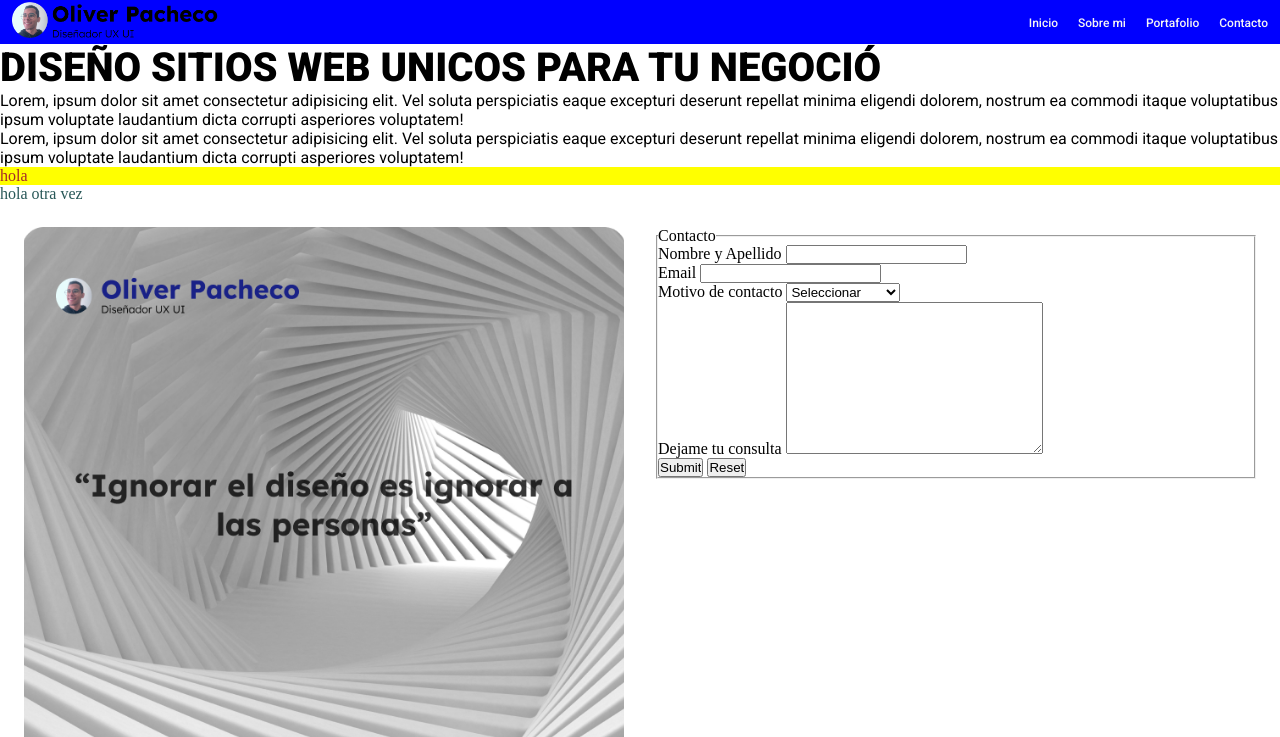
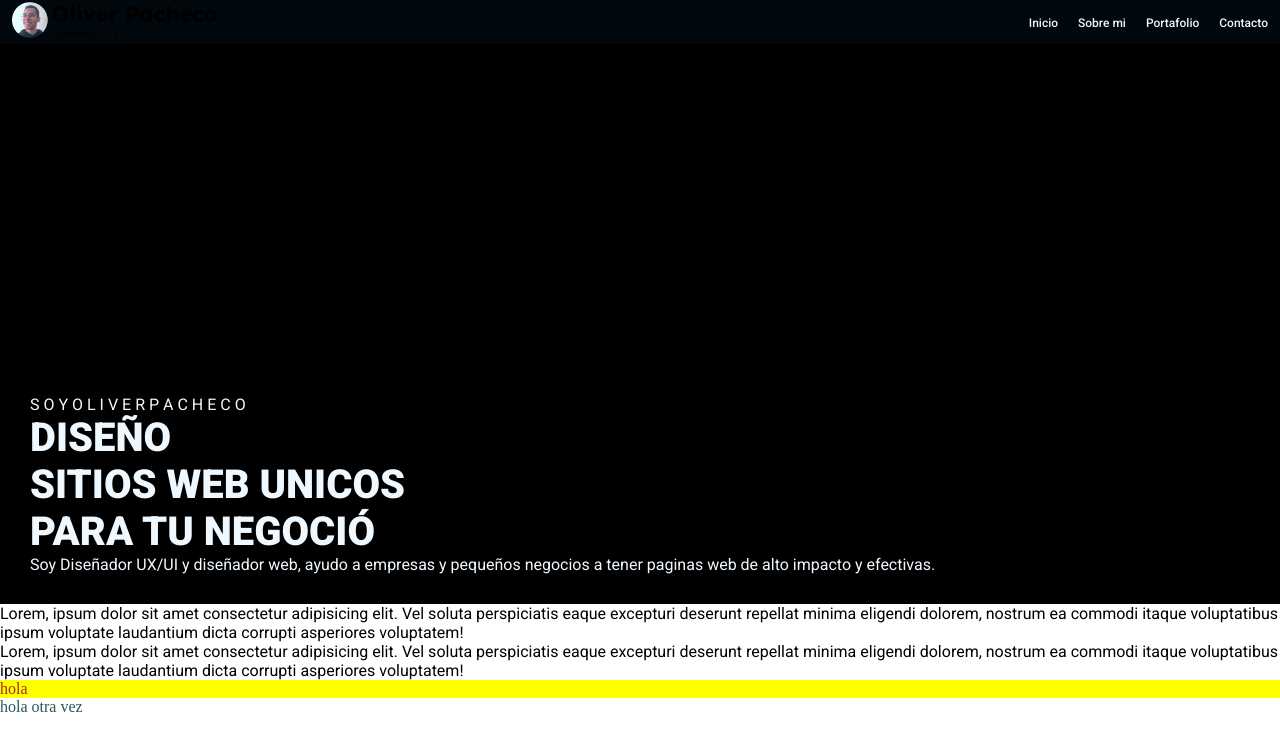
Before and after one commit to Oliveruxui/gif-hoy, a plain HTML site: page index.html in a window 1280 px wide. Shown: the top 737 px of the page. Drawn offline with Linux system fonts and the light colour scheme.

Commit message:
Subiendo archivos de la 2da preentrega

```diff
--- a/css/style.css
+++ b/css/style.css
@@ -36,7 +36,7 @@ p {
 
 header {
     display: flex;
-    background-color: blue ;
+    background-color: rgb(0, 8, 14) ;
     align-items: center;
     justify-content: space-between;
     padding: 0px 12px;
@@ -85,6 +85,19 @@ main ol .verde {
     padding: 30px;
 }
 
+
+.header-inicio {
+    height: 70vh;
+    background-color: black;
+    background-position: center;
+    background-repeat: no-repeat;
+    background-size: cover;
+    display: flex;
+    flex-direction: column;
+    justify-content: end;
+    padding: 30px;
+    color: aliceblue;
+}
 
 
 footer {
--- a/index.html
+++ b/index.html
@@ -43,11 +43,21 @@
     </header>
 
   <main>
-    <div>
-        <!--Etiqueta para titulos-->
-        <H1> DISEÑO SITIOS WEB UNICOS PARA TU NEGOCIÓ </H1>
 
-    </div>
+    <section class="header-inicio">
+
+      <div class="content-inicio">
+
+        <div class="text-background">
+          <p> S O Y   O L I V E R    P A C H E C O
+          </p>
+        </div>
+
+        <h1>DISEÑO <br> SITIOS WEB UNICOS <br> PARA TU NEGOCIÓ</h1>
+        <p>Soy Diseñador UX/UI y diseñador web, ayudo a empresas y pequeños negocios a tener paginas web de alto impacto y efectivas.</p>
+      </div>
+
+    </section>
 
   <section>
         <!--Etiquetas para parrafos-->
```
Also changed, not shown: 1 other file.
